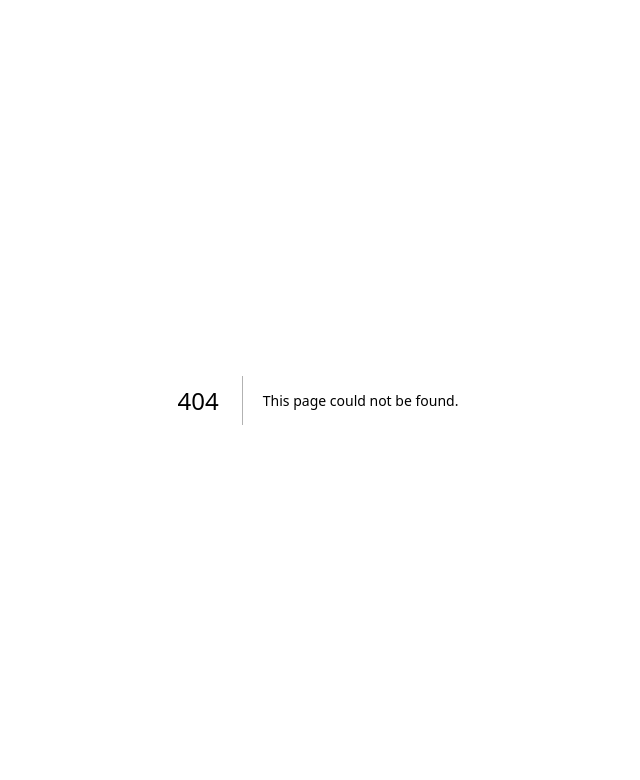
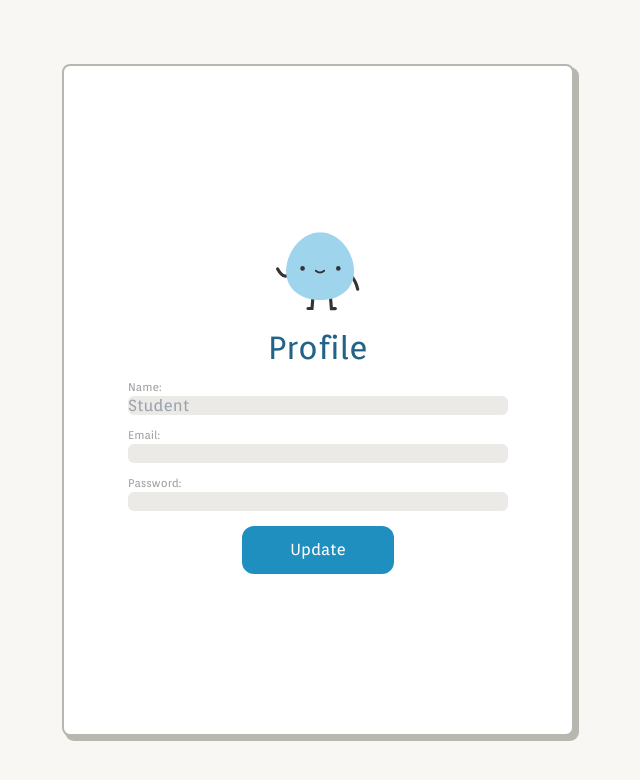
Before and after one commit to kristiiwuu/mvp, a Next.js app: page /profile-page in a window 1280 px wide. Before the commit this address had no page. Shown: the top 780 px of the page, without its empty margins (322-962 px from the left). Built offline with nearby package versions, Linux system fonts and the light colour scheme; no server answers.

Commit message:
login/sign up toggle; name state; attempt at profile update (not working atm)

```diff
--- /dev/null
+++ b/src/app/api/getProfileInfo/route.js
@@ -0,0 +1,32 @@
+"use server"
+import { createClient } from '@/utils/supabase/server'
+
+export async function GET(request) {
+    const supabase = await createClient(); // connections btwn next.js and supa
+
+    // get JSON object of the logged in user
+    const { data: { user }, error: userError } = await supabase.auth.getUser();
+
+    if (userError) {
+        console.error('Error fetching user:', userError);
+        return new Response(JSON.stringify({ error: 'User not found' }), { status: 404 });
+    }
+
+    // get user's name
+    let { data: nameData, error: nameError } = await supabase
+        .from('profiles')
+        .select('name')
+        .eq('UID', user.id);
+
+    if (nameError) {
+        console.error('Error fetching name:', nameError);
+        return new Response(JSON.stringify({ error: 'Error fetching name' }), { status: 500 });
+    }
+
+    // Check if nameData is not empty and return the user name
+    if (nameData) {
+        return new Response(JSON.stringify({ name: nameData[0].name, email: user.email }), { status: 200 });
+    } else {
+        return new Response(JSON.stringify({ name: '', email: user.email }), { status: 200 });
+    }
+}
--- /dev/null
+++ b/src/app/api/updateProfile/route.js
@@ -0,0 +1,43 @@
+'use server'
+
+import { revalidatePath } from 'next/cache'
+import { redirect } from 'next/navigation'
+
+import { createClient } from '@/utils/supabase/server'
+
+export async function update(formData) {
+  const supabase = await createClient() // connections btwn next.js and supa
+
+  const { data: { user }, error: userError } = await supabase.auth.getUser();
+
+  if(userError) {
+    return redirect(`/profile-page?error=${encodeURIComponent(userError.message)}`);
+  }
+
+    // update email and password if user changed
+    const { data, error } = await supabase.auth.updateUser({
+        email: formData.email ? formData.email : user.email,
+        password: formData.password ? formData.password : user.password,
+    })
+
+    if(error) {
+        return redirect(`/profile-page?error=${encodeURIComponent(error.message)}`);
+    }
+
+    // update name if user changed name
+    if (formData.name) {
+        const { profilesData, profilesError } = await supabase
+        .from('profiles')
+        .update({ name: formData.name })
+        .eq('UID', user.id)
+
+        if(profilesError) {
+            return redirect(`/profile-page?error=${encodeURIComponent(profilesError.message)}`);
+        }
+    }
+
+
+
+    return redirect('/student-portal')
+
+}
--- a/src/app/components/Student-Dashboard/Dashboard.js
+++ b/src/app/components/Student-Dashboard/Dashboard.js
@@ -2,10 +2,10 @@ import Greeting from './Greeting';
 import AssignmentsHeader from './Assignments-Header';
 import Assignments from './Assignments';
 
-export default function Dashboard() {
+export default function Dashboard({userName}) {
     return(
         <div className="w-full flex flex-col justify-center items-center gap-5 min-h-screen overflow-hidden p-4">
-            <Greeting />
+            <Greeting userName={userName}/>
             <AssignmentsHeader />
             <Assignments />
         </div>
--- a/src/app/components/Student-Dashboard/Greeting.js
+++ b/src/app/components/Student-Dashboard/Greeting.js
@@ -1,11 +1,11 @@
 import BlueDuey from 'public/blue-duey.svg'
 
-export default function Greeting() {
+export default function Greeting({userName}) {
     return(
         <div className="text-black h-[50%] w-auto flex justify-center items-center flex-row p-6">
             <BlueDuey className="scale-75"/>
            <div className="text-5xl">
-                Hi, Lauryn!
+                Hi, {userName}!
             </div>
         </div>
     );
--- a/src/app/components/Student-Dashboard/Header.js
+++ b/src/app/components/Student-Dashboard/Header.js
@@ -1,9 +1,9 @@
 import Home from 'public/home.svg';
 
-export default function Header() {
+export default function Header({handleClickHome}) {
     return(
         <div className="bg-[#1F8FBF] w-auto h-[20%] text-3xl flex text-center items-center p-5">
-            <Home className="scale-90"/>
+            <Home className="scale-90" onClick={handleClickHome}/>
             <div className="ml-4">
                 Biology - Period 5
             </div>
--- a/src/app/login/actions.js
+++ b/src/app/login/actions.js
@@ -11,7 +11,7 @@ export async function login(formData) {
   // access email and password form input values
   const data = {
     email: formData.get('email'),
-    password: formData.get('password'),
+    password: formData.get('password')
   }
 
   const { error } = await supabase.auth.signInWithPassword(data)
@@ -38,26 +38,35 @@ export async function signup(formData) {
 
   const data = {
     email: formData.get('email'),
-    password: formData.get('password'),
+    password: formData.get('password')
   }
 
-  const { error } = await supabase.auth.signUp(data)
+  const { error: signupError } = await supabase.auth.signUp(data);
 
-  if (error){
-    if(error.code == 'invalid_credentials') {
+  if (signupError) {
+    if(signupError.code == 'invalid_credentials') {
       return redirect(`/error/invalid_credentials`)
     }
-    else if(error.code == 'user_already_exists') {
+    else if(signupError.code == 'user_already_exists') {
       return redirect(`/error/user_already_exists`)
     }
-    else if(error.code == 'weak_password') {
+    else if(signupError.code == 'weak_password') {
       return redirect(`/error/weak_password`)
     }
     else {
-      console.error('Sign-up error:', error.message)
-      return redirect(`/error?message=${encodeURIComponent(error.message)}`)
+      console.error('Sign-up error:', signupError.message)
+      return redirect(`/error?message=${encodeURIComponent(signupError.message)}`)
     }
   }
+
+  const { data: { user } } = await supabase.auth.getUser()
+
+  const { error } = await supabase
+  .from('profiles')
+  .insert({
+    'UID': user.id,
+    'name': formData.get('name')
+  })
 
   revalidatePath('/', 'layout')
   redirect('/student-portal')
--- a/src/app/page.js
+++ b/src/app/page.js
@@ -1,14 +1,59 @@
+"use client"
+import { useState } from 'react';
 import { login, signup } from "../app/login/actions";
 import BlueDuey from 'public/blue-duey.svg';
 
 export default function LoginPage() {
+  const [isLogin, setIsLogin] = useState(true);
+
   return (
     <div className="font-orienta h-screen bg-[#F8F7F4] pt-[5%] pb-[5%] flex text-black justify-center items-center">
-      <div className="h-full w-[40%] rounded-lg border-2 border-[#B8B7AF] bg-white shadow-custom flex flex-col justify-center items-center p-[5%]">
-        <BlueDuey className=""/>
+      <div className="h-full w-[40%] rounded-lg border-2 border-[#B8B7AF] bg-white shadow-custom flex flex-col justify-center items-center px-[5%]">
+        <BlueDuey className="scale-75"/>
         <div className="text-[200%] text-[#226387] m-0">welcome to <i>due</i></div>
+
+        <div className="flex">
+          <button onClick={() => setIsLogin(true)} className={`rounded-l-[6px] px-4 py-2 ${isLogin ? 'bg-[#1F8FBF] text-white' : 'bg-[#CDCDCD]'}`}>Log in</button>
+          <button onClick={() => setIsLogin(false)} className={`rounded-r-[6px] px-4 py-2 ${!isLogin ? 'bg-[#1F8FBF] text-white' : 'bg-[#CDCDCD]'}`}>Sign up</button>
+        </div>
+
         <form className="flex flex-col text-[#A1A1A1] self-stretch mt-[2%] mb-0">
+          {isLogin ? (
+            <>
               <label htmlFor="email" className="text-[70%]">Email:</label>
+              <input
+                className="bg-[#EBEAE6] rounded-[6px] h-[15%] text-black"
+                id="email"
+                name="email"
+                type="email"
+                required
+              />
+              <label className="mt-3 text-[70%]" htmlFor="password">Password:</label>
+              <input
+                className="bg-[#EBEAE6] rounded-[6px] h-[15%] text-black"
+                id="password"
+                name="password"
+                type="password"
+                required
+              />
+              <button
+                className="self-center w-[40%] h-[25%] px-5 py-3 text-white bg-[#1F8FBF] hover:bg-[#58B6DF] rounded-[12px] mt-[4%] mb-[2%] flex justify-center items-center"
+                formAction={login}
+              >
+                Log in
+              </button>
+            </>
+          ) : (
+            <>
+              <label htmlFor="name" className="text-[70%]">Name:</label>
+              <input
+                className="bg-[#EBEAE6] rounded-[6px] h-[12%]"
+                id="name"
+                name="name"
+                type="text"
+                required
+              />
+              <label htmlFor="email" className="mt-3 text-[70%]">Email:</label>
               <input
                 className="bg-[#EBEAE6] rounded-[6px] h-[12%]"
                 id="email"
@@ -25,17 +70,13 @@ export default function LoginPage() {
                 required
               />
               <button
-            className="self-center w-[40%] h-[15%] px-5 py-3 text-white bg-[#1F8FBF] hover:bg-[#58B6DF] rounded-[12px] mt-[4%] mb-[2%] flex justify-center items-center"
+                className="self-center w-[40%] h-[20%] px-5 py-3 text-white bg-[#1F8FBF] hover:bg-[#58B6DF] rounded-[12px] mt-[4%] mb-[2%] flex justify-center items-center"
                 formAction={signup}
               >
                 Sign up
               </button>
-          <button
-            className="self-center w-[40%] h-[15%] px-5 py-3 text-white bg-[#1F8FBF] rounded-[12px] hover:bg-[#58B6DF] flex justify-center items-center"
-            formAction={login}
-          >
-            Log in
-          </button>
+            </>
+          )}
         </form>
       </div>
     </div>
--- /dev/null
+++ b/src/app/profile-page/page.js
@@ -0,0 +1,72 @@
+"use client"
+import { useState, useEffect } from 'react';
+import { update } from "../api/updateProfile/route";
+import BlueDuey from 'public/blue-duey.svg';
+
+export default function ProfilePage() {
+
+    const [userName, setUserName] = useState('Student');
+    const [userEmail, setUserEmail] = useState('');
+    const [profileChange, setProfileChange] = useState(false);
+
+    useEffect(() => {
+        const fetchProfileInfo = async () => {
+            const response = await fetch('/api/getProfileInfo');
+            if (response.ok) {
+                const data = await response.json();
+                if(data.name){
+                    setUserName(data.name);
+                }
+                setUserEmail(data.email);
+            }
+        };
+        fetchProfileInfo();
+    }, [profileChange]);
+
+    const handleUpdate = async () => {
+        await update();
+        setProfileChange(true);
+    }
+
+  return (
+    <div className="font-orienta h-screen bg-[#F8F7F4] pt-[5%] pb-[5%] flex text-black justify-center items-center">
+      <div className="h-full w-[40%] rounded-lg border-2 border-[rgb(184,183,175)] bg-white shadow-custom flex flex-col justify-center items-center px-[5%]">
+        <BlueDuey className="scale-75"/>
+        <div className="text-[200%] text-[#226387] m-0">Profile</div>
+        <form className="flex flex-col text-[#A1A1A1] self-stretch mt-[2%] mb-0">
+            <>
+            <label htmlFor="name" className="text-[70%]">Name:</label>
+              <input
+                className="bg-[#EBEAE6] rounded-[6px] h-[20%] text-black"
+                id="name"
+                name="name"
+                type="text"
+                placeholder={userName}
+              />
+              <label htmlFor="email" className="mt-3 text-[70%]">Email:</label>
+              <input
+                className=" bg-[#EBEAE6] rounded-[6px] h-[20%] text-black"
+                id="email"
+                name="email"
+                type="email"
+                placeholder={userEmail}
+              />
+              <label className="mt-3 text-[70%]" htmlFor="password">Password:</label>
+              <input
+                className="bg-[#EBEAE6] rounded-[6px] h-[20%] text-black"
+                id="password"
+                name="password"
+                type="password"
+              />
+              <button
+                className="self-center w-[40%] h-[25%] px-5 py-3 text-white bg-[#1F8FBF] hover:bg-[#58B6DF] rounded-[12px] mt-[4%] mb-[2%] flex justify-center items-center"
+                onClick={handleUpdate}
+              >
+                Update
+              </button>
+            </>
+        </form>
+      </div>
+    </div>
+  );
+}
--- a/src/app/student-portal/page.js
+++ b/src/app/student-portal/page.js
@@ -1,14 +1,33 @@
 "use client"
 import Header from '../components/Student-Dashboard/Header';
 import Dashboard from '../components/Student-Dashboard/Dashboard';
-import Head from 'next/head';
+import { useState, useEffect } from 'react';
+import { redirect } from 'next/navigation'
 
 export default function StudentPortal() {
+    const [userName, setUserName] = useState('Student');
 
-    return(
+    useEffect(() => {
+        const fetchUserName = async () => {
+            const response = await fetch('/api/getProfileInfo');
+            if (response.ok) {
+                const data = await response.json();
+                if(data.name ) {
+                    setUserName(data.name);
+                }
+            }
+        };
+        fetchUserName();
+    }, []);
+
+    const handleClickHome = () => {
+        redirect('/profile-page');
+    }
+
+    return (
         <div className="font-orienta w-auto bg-[#F8F7F4] flex flex-col pb-12">
-            <Header />
-            <Dashboard />
+            <Header handleClickHome={handleClickHome} />
+            <Dashboard userName={userName}/>
         </div>
     );
 }
```
Lines whose indentation alone changed are shown as unchanged.
